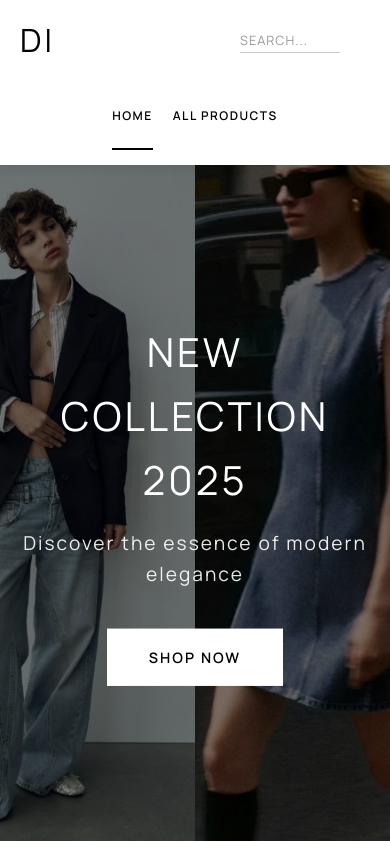
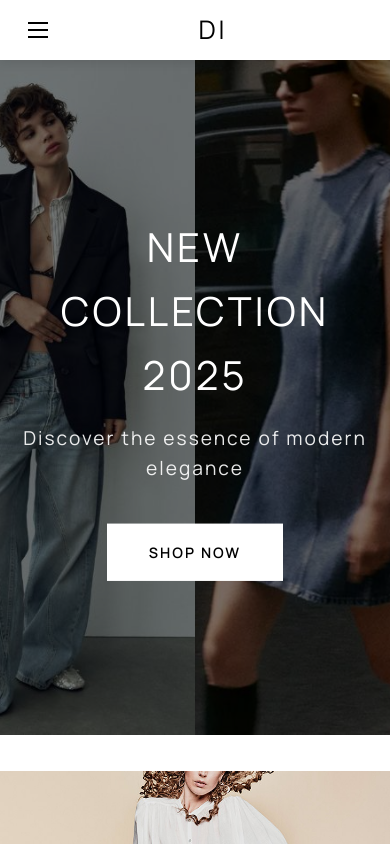
Before and after one commit to qboww/goit-tech-task, a React (Vite) app: page / in a window 390 px wide. Shown: the top 844 px of the page. Built offline with nearby package versions, Linux system fonts and the light colour scheme.

Commit message:
rework almost done

```diff
--- a/src/components/Navigation/Navigation.jsx
+++ b/src/components/Navigation/Navigation.jsx
@@ -1,10 +1,19 @@
-import React from "react";
+import React, { useState } from "react";
 import { NavLink, useLocation } from "react-router-dom";
 import clsx from "clsx";
 import css from "./Navigation.module.css";
 
 const Navigation = () => {
   const location = useLocation();
+  const [isMobileMenuOpen, setIsMobileMenuOpen] = useState(false);
+
+  const toggleMobileMenu = () => {
+    setIsMobileMenuOpen(!isMobileMenuOpen);
+  };
+
+  const closeMobileMenu = () => {
+    setIsMobileMenuOpen(false);
+  };
 
   return (
     <header className={css.header}>
@@ -24,28 +33,45 @@ const Navigation = () => {
       <div className={css.mainNav}>
         <div className="container">
           <div className={css.navContainer}>
+            {/* Mobile Menu Button */}
+            <button
+              className={css.mobileMenuButton}
+              onClick={toggleMobileMenu}
+              aria-label="Toggle menu"
+            >
+              <span className={css.hamburger}>
+                <span className={css.hamburgerLine}></span>
+                <span className={css.hamburgerLine}></span>
+                <span className={css.hamburgerLine}></span>
+              </span>
+            </button>
+
             <div className={css.logo}>
-              <NavLink to="/" className={css.logoLink}>
+              <NavLink to="/" className={css.logoLink} onClick={closeMobileMenu}>
                 DI
               </NavLink>
             </div>
 
+            {/* Desktop Navigation */}
             <nav className={css.navLinks}>
               <NavLink
                 to="/"
                 className={({ isActive }) => clsx(css.navLink, { [css.activeLink]: isActive })}
+                onClick={closeMobileMenu}
               >
                 HOME
               </NavLink>
               <NavLink
                 to="/catalog"
                 className={({ isActive }) => clsx(css.navLink, { [css.activeLink]: isActive })}
+                onClick={closeMobileMenu}
               >
                 ALL PRODUCTS
               </NavLink>
             </nav>
 
             <div className={css.navActions}>
+              {/* Search - Hidden on mobile */}
               <div className={css.searchBox}>
                 <input
                   type="text"
@@ -53,12 +79,56 @@ const Navigation = () => {
                   className={css.searchInput}
                 />
               </div>
-              <NavLink to="/cart" className={css.cartLink}>
 
+              {/* Cart with icon only on mobile */}
+              <NavLink
+                to="/cart"
+                className={css.cartLink}
+                onClick={closeMobileMenu}
+              >
                 <span className={css.cartText}>CART</span>
               </NavLink>
             </div>
           </div>
+
+          {/* Mobile Menu Overlay */}
+          <div className={clsx(css.mobileMenu, { [css.mobileMenuOpen]: isMobileMenuOpen })}>
+            <div className={css.mobileMenuContent}>
+              <nav className={css.mobileNavLinks}>
+                <NavLink
+                  to="/"
+                  className={({ isActive }) => clsx(css.mobileNavLink, { [css.mobileActiveLink]: isActive })}
+                  onClick={closeMobileMenu}
+                >
+                  HOME
+                </NavLink>
+                <NavLink
+                  to="/catalog"
+                  className={({ isActive }) => clsx(css.mobileNavLink, { [css.mobileActiveLink]: isActive })}
+                  onClick={closeMobileMenu}
+                >
+                  ALL PRODUCTS
+                </NavLink>
+              </nav>
+
+              {/* Mobile Search */}
+              <div className={css.mobileSearch}>
+                <input
+                  type="text"
+                  placeholder="SEARCH..."
+                  className={css.mobileSearchInput}
+                />
+              </div>
+            </div>
+          </div>
+
+          {/* Mobile Menu Backdrop */}
+          {isMobileMenuOpen && (
+            <div
+              className={css.mobileMenuBackdrop}
+              onClick={closeMobileMenu}
+            ></div>
+          )}
         </div>
       </div>
     </header>
--- a/src/components/Navigation/Navigation.module.css
+++ b/src/components/Navigation/Navigation.module.css
@@ -41,6 +41,7 @@
 /* Main Navigation */
 .mainNav {
   padding: 0;
+  position: relative;
 }
 
 .navContainer {
@@ -48,6 +49,45 @@
   align-items: center;
   justify-content: space-between;
   height: 70px;
+  position: relative;
+}
+
+/* Mobile Menu Button */
+.mobileMenuButton {
+  display: none;
+  background: none;
+  border: none;
+  padding: 8px;
+  cursor: pointer;
+  z-index: 1001;
+}
+
+.hamburger {
+  display: flex;
+  flex-direction: column;
+  width: 20px;
+  height: 16px;
+  justify-content: space-between;
+}
+
+.hamburgerLine {
+  width: 100%;
+  height: 2px;
+  background: #000;
+  transition: all 0.3s ease;
+  transform-origin: left;
+}
+
+.mobileMenuOpen .hamburgerLine:nth-child(1) {
+  transform: rotate(45deg);
+}
+
+.mobileMenuOpen .hamburgerLine:nth-child(2) {
+  opacity: 0;
+}
+
+.mobileMenuOpen .hamburgerLine:nth-child(3) {
+  transform: rotate(-45deg);
 }
 
 .logo {
@@ -134,13 +174,6 @@
   letter-spacing: 1px;
 }
 
-.searchIcon {
-  position: absolute;
-  right: 0;
-  font-size: 0.9rem;
-  cursor: pointer;
-}
-
 .cartLink {
   display: flex;
   align-items: center;
@@ -152,6 +185,7 @@
   letter-spacing: 1.5px;
   text-transform: uppercase;
   transition: opacity 0.3s ease;
+  position: relative;
 }
 
 .cartLink:hover {
@@ -160,6 +194,116 @@
 
 .cartIcon {
   font-size: 1.1rem;
+}
+
+.cartCount {
+  position: absolute;
+  top: -8px;
+  right: -8px;
+  background: #000;
+  color: white;
+  border-radius: 50%;
+  width: 18px;
+  height: 18px;
+  font-size: 0.6rem;
+  display: flex;
+  align-items: center;
+  justify-content: center;
+  font-weight: 600;
+}
+
+/* Mobile Menu */
+.mobileMenu {
+  position: fixed;
+  top: 0;
+  left: -100%;
+  width: 300px;
+  height: 100vh;
+  background: white;
+  z-index: 1002;
+  transition: left 0.3s ease;
+  box-shadow: 2px 0 10px rgba(0, 0, 0, 0.1);
+}
+
+.mobileMenuOpen {
+  left: 0;
+}
+
+.mobileMenuContent {
+  padding: 80px 30px 30px 30px;
+  height: 100%;
+  display: flex;
+  flex-direction: column;
+}
+
+.mobileNavLinks {
+  display: flex;
+  flex-direction: column;
+  gap: 0;
+  margin-bottom: 30px;
+}
+
+.mobileNavLink {
+  text-decoration: none;
+  color: #000;
+  font-size: 1rem;
+  font-weight: 600;
+  letter-spacing: 1.5px;
+  text-transform: uppercase;
+  padding: 15px 0;
+  border-bottom: 1px solid #f0f0f0;
+  transition: opacity 0.3s ease;
+}
+
+.mobileNavLink:hover {
+  opacity: 0.7;
+}
+
+.mobileNavLink:last-child {
+  border-bottom: none;
+}
+
+.mobileActiveLink {
+  color: #000;
+  position: relative;
+}
+
+.mobileActiveLink::after {
+  content: '';
+  position: absolute;
+  bottom: 0;
+  left: 0;
+  width: 30px;
+  height: 2px;
+  background: #000;
+}
+
+.mobileSearch {
+  margin-top: auto;
+}
+
+.mobileSearchInput {
+  width: 100%;
+  padding: 12px 15px;
+  border: 1px solid #e5e5e5;
+  font-size: 0.9rem;
+  letter-spacing: 1px;
+  text-transform: uppercase;
+  outline: none;
+}
+
+.mobileSearchInput::placeholder {
+  color: #999;
+}
+
+.mobileMenuBackdrop {
+  position: fixed;
+  top: 0;
+  left: 0;
+  width: 100vw;
+  height: 100vh;
+  background: rgba(0, 0, 0, 0.5);
+  z-index: 1001;
 }
 
 /* Mobile Responsive */
@@ -183,32 +327,64 @@
   }
 
   .navContainer {
-    flex-wrap: wrap;
-    height: auto;
-    padding: 15px 0;
+    height: 60px;
+    padding: 0;
+  }
+
+  .mobileMenuButton {
+    display: block;
+    flex: 0;
   }
 
   .logo {
-    flex: none;
+    flex: 1;
+    text-align: center;
+  }
+
+  .logoLink {
+    font-size: 1.8rem;
   }
 
   .navLinks {
-    order: 3;
-    flex: 1 0 100%;
-    justify-content: center;
-    margin-top: 15px;
+    display: none;
+  }
+
+  .navActions {
+    flex: 0;
     gap: 20px;
   }
 
-  .navActions {
-    flex: none;
-  }
-
-  .searchInput {
-    width: 100px;
+  .searchBox {
+    display: none;
   }
 
   .cartText {
     display: none;
   }
+
+  .cartLink {
+    gap: 0;
+  }
 }
+
+@media (max-width: 480px) {
+  .mobileMenu {
+    width: 280px;
+  }
+
+  .mobileMenuContent {
+    padding: 70px 20px 20px 20px;
+  }
+
+  .logoLink {
+    font-size: 1.6rem;
+  }
+
+  .cartCount {
+    width: 16px;
+    height: 16px;
+    font-size: 0.5rem;
+    top: -6px;
+    right: -6px;
+  }
+}
```
